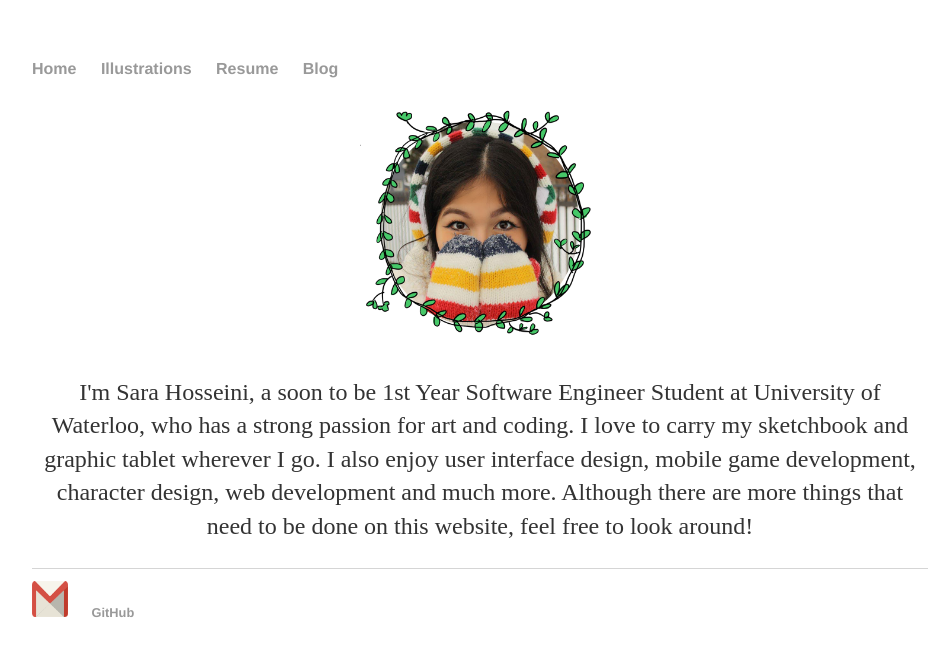
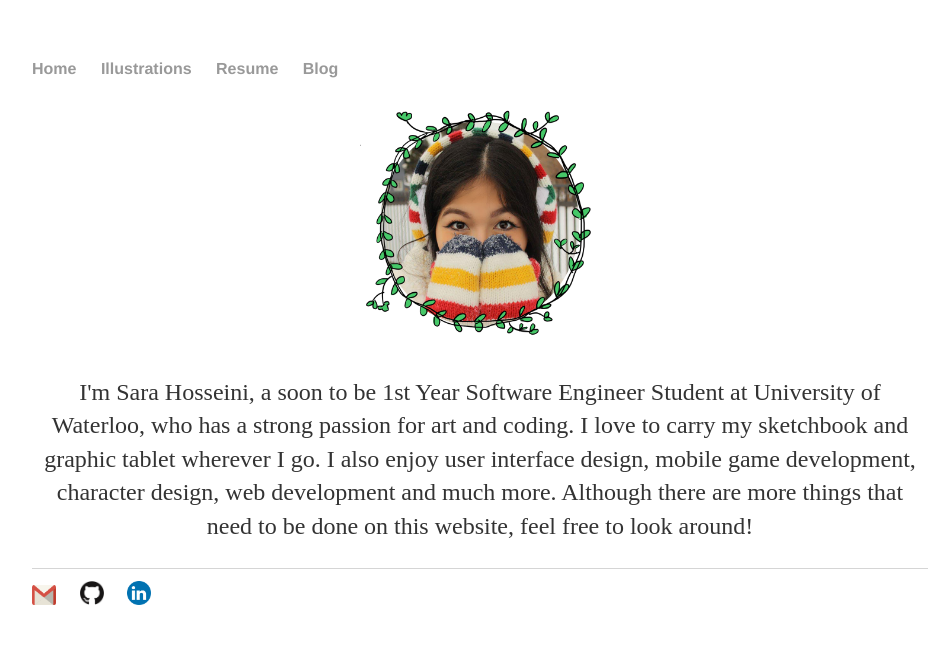
Before and after one commit to sarahoss/sarahoss.github.io, a Jekyll site: the page built from index.html, in a window 1280 px wide. Shown: the top 656 px of the page, without its empty margins (160-1105 px from the left). Built offline with Jekyll 4.4.1, drawn with Linux system fonts in a browser that asks for light colours.

Commit message:
Update default.html

```diff
--- a/_layouts/default.html
+++ b/_layouts/default.html
@@ -22,8 +22,9 @@
 			</div><!-- /.container -->
 			<footer>
 	    		<ul>
-	        		<li><a href="mailto:sara.hosseini01@gmail.com"><img class="img-responsive" src="src/gmaillogo.png" height="36" width="36"/></a></li>
-	        		<li><a href="https://github.com/sarahoss">GitHub</a></li>
+	        		<li><a href="mailto:sara.hosseini01@gmail.com"><img class="img-responsive" src="src/gmaillogo.png" height="20" width="24"/></a></li>
+	        		<li><a href="https://github.com/sarahoss"><img class="img-responsive" src="src/githublogo.png" height="24" width="24"/></a></li>
+				<li><a href="https://www.linkedin.com/in/sara-hosseini/"><img class="img-responsive" src="src/linkedinlogo.png" height="24" width="24"/></a></li>
 				</ul>
 			</footer>
 		</body>
```
